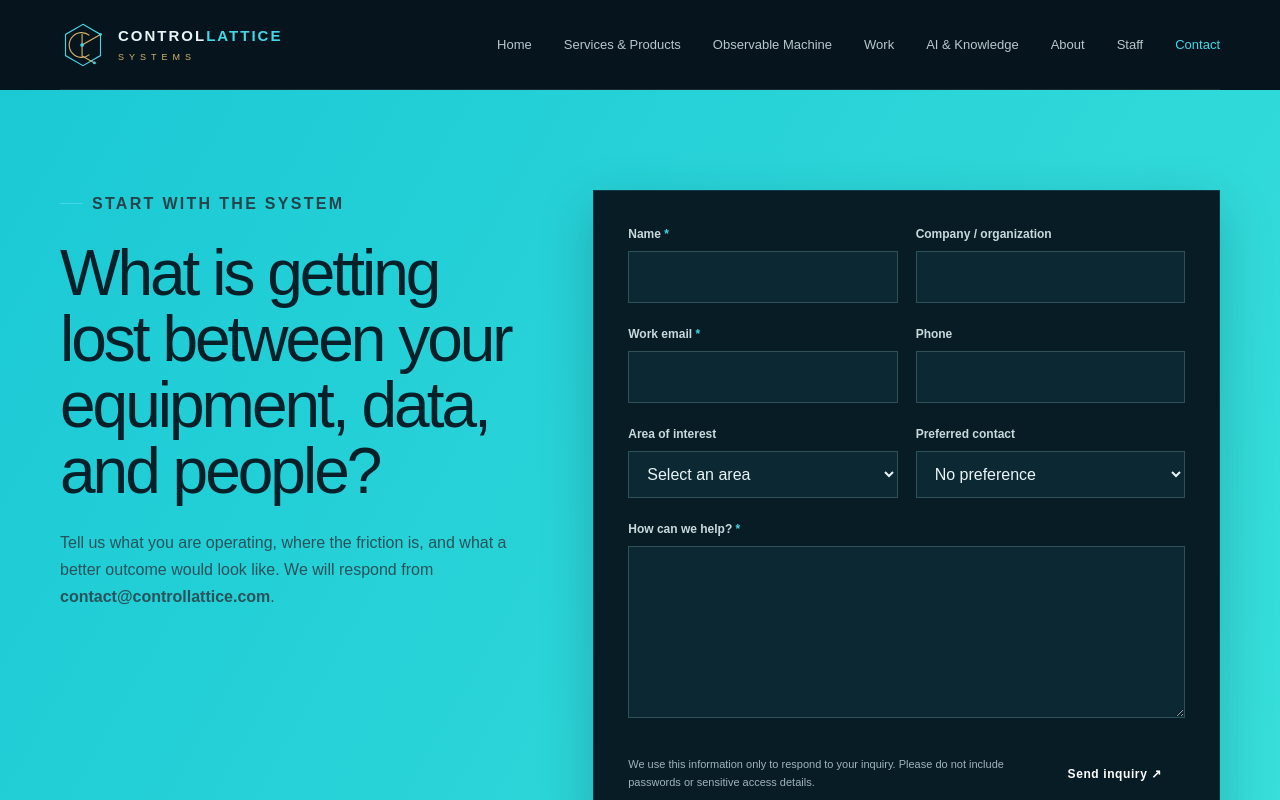
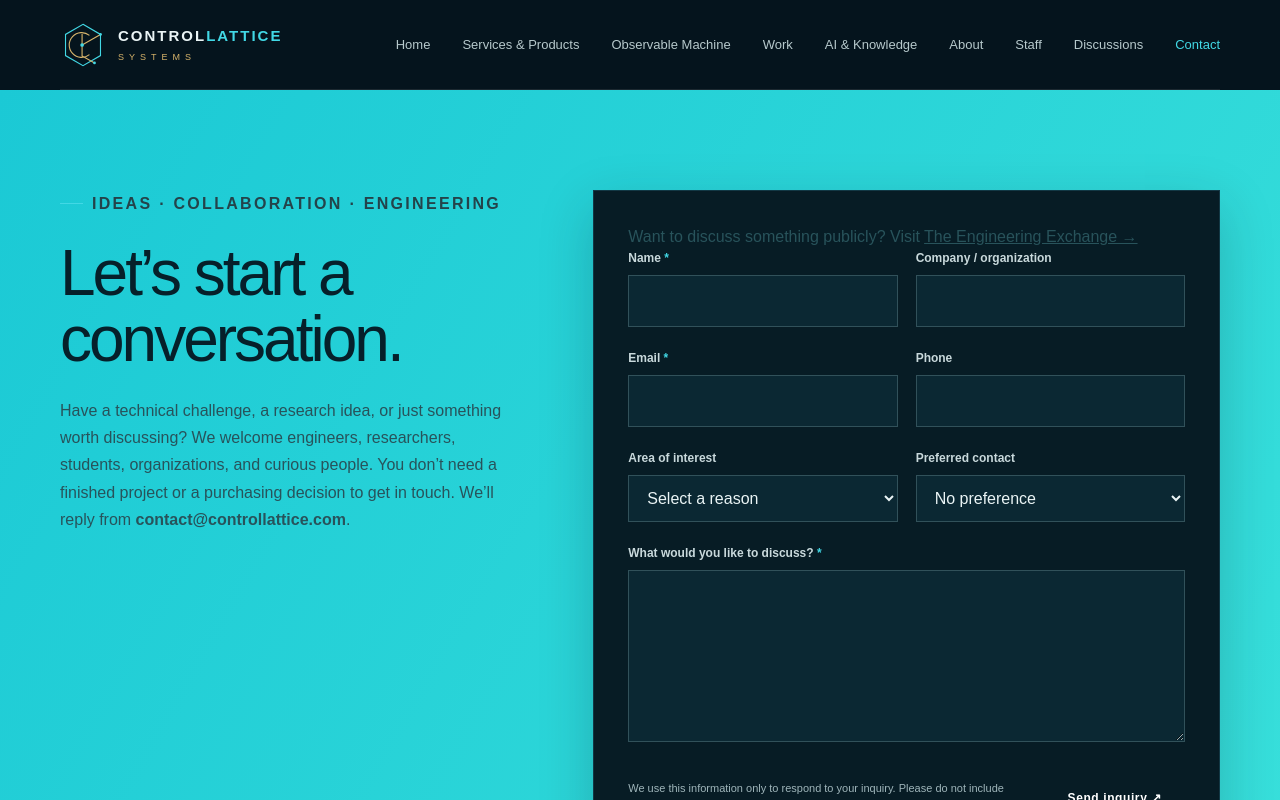
Before and after one commit to Rainer1370/Controllattice-systems, a Next.js app: page /contact in a window 1280 px wide. Shown: the top 800 px of the page. Built offline with nearby package versions, Linux system fonts and the light colour scheme.

Commit message:
Launch Engineering Exchange and collaboration-friendly contact page (#1)
* Make contact page welcoming for collaboration and general inquiries

* Add Engineering Exchange landing page with topics and community guidelines

* Add Engineering Exchange to site navigation

```diff
--- a/app/contact/page.tsx
+++ b/app/contact/page.tsx
@@ -84,18 +84,18 @@ export default function Contact() {
         <div className="shell contact-grid">
           <div className="contact-intro">
             <p className="eyebrow">
-              <i /> Start with the system
+              <i /> Ideas · Collaboration · Engineering
             </p>
             <h1>
-              What is getting lost between your equipment, data, and people?
+              Let’s start a conversation.
             </h1>
             <p>
-              Tell us what you are operating, where the friction is, and what a
-              better outcome would look like. We will respond from{" "}
+              Have a technical challenge, a research idea, or just something worth discussing? We welcome engineers, researchers, students, organizations, and curious people. You don’t need a finished project or a purchasing decision to get in touch. We’ll reply from{" "}
               <strong>contact@controllattice.com</strong>.
             </p>
           </div>
           <form className="contact-form" onSubmit={submit} noValidate>
+            <p>Want to discuss something publicly? Visit <a href="/discussions" style={{textDecoration:"underline"}}>The Engineering Exchange →</a></p>
             {selectedService && <aside className="selected-service"><small>SELECTED SERVICE</small><h2>{selectedService.title}</h2><p>{selectedService.summary}</p></aside>}
             <div className="form-grid">
               <label>
@@ -121,7 +121,7 @@ export default function Contact() {
               </label>
               <label>
                 <span>
-                  Work email <b>*</b>
+                  Email <b>*</b>
                 </span>
                 <input
                   type="email"
@@ -143,7 +143,11 @@ export default function Contact() {
               <label>
                 <span>Area of interest</span>
                 <select name="interest" defaultValue="" ref={interestRef}>
-                  <option value="">Select an area</option>
+                  <option value="">Select a reason</option>
+                  <option>Research or engineering collaboration</option>
+                  <option>General question or technical discussion</option>
+                  <option>Consulting or project inquiry</option>
+                  <option>Product or technical support</option>
                   <option>Industrial controls & automation</option>
                   <option>EPICS integration & modernization</option>
                   <option>Digital twins & simulation</option>
@@ -172,7 +176,7 @@ export default function Contact() {
               </label>
               <label className="form-wide">
                 <span>
-                  How can we help? <b>*</b>
+                  What would you like to discuss? <b>*</b>
                 </span>
                 <textarea ref={messageRef} name="message" rows={6} maxLength={5000} required />
               </label>
--- /dev/null
+++ b/app/discussions/page.tsx
@@ -0,0 +1,20 @@
+import { SiteFooter, SiteHeader } from "../site-chrome";
+export const metadata = { title: "The Engineering Exchange", description: "Technical questions and conversations about controls, scientific facilities, digital twins, and practical engineering." };
+const topics = [
+  ["Controls & Automation", "Troubleshooting, SCADA, EPICS, instrumentation and commissioning"],
+  ["Scientific Facilities", "Accelerators, beamlines, fusion and research infrastructure"],
+  ["AI & Diagnostics", "Observability, fault analysis and responsible AI workflows"],
+  ["Digital Twins", "Simulation, model fidelity, validation and useful operator tools"],
+  ["General Engineering", "Questions, ideas, collaborations and lessons from the field"],
+];
+const prompts = [
+  ["Detection is not diagnosis", "What evidence helps you separate a symptom from its root cause?"],
+  ["Digital twins that operators actually use", "What makes a model useful beyond a demonstration?"],
+  ["Accelerator controls and fusion machines", "Where can scientific-controls experience transfer across fields?"],
+];
+const repo = "https://github.com/Rainer1370/Controllattice-systems";
+export default function Discussions() { return <main className="science-theme"><SiteHeader active="discussions" />
+<section className="science-page-hero"><div className="shell"><p className="eyebrow">OPEN TECHNICAL CONVERSATIONS</p><h1>The Engineering <em>Exchange</em></h1><p>Bring a question, share a practical lesson, or explore an idea with engineers and curious people. Good discussions start with curiosity, not a sales pitch.</p><div className="actions"><a className="button" href={repo+"/discussions"} target="_blank" rel="noreferrer">Browse discussions ↗</a><a className="button ghost" href="/contact?interest=Research%20or%20engineering%20collaboration">Discuss a collaboration →</a></div></div></section>
+<section className="science-content"><div className="shell"><h2>Explore a topic</h2><div className="science-card-grid">{topics.map(([title,desc])=><article className="science-card" key={title}><small>ENGINEERING EXCHANGE</small><h3>{title}</h3><p>{desc}</p><a href={repo+"/discussions"} target="_blank" rel="noreferrer">Join the conversation ↗</a></article>)}</div>
+<div style={{marginTop:64}}><p className="eyebrow">CONVERSATION STARTERS</p><h2>Questions worth exploring</h2><div className="science-card-grid">{prompts.map(([title,desc])=><article className="science-card" key={title}><h3>{title}</h3><p>{desc}</p><a href={repo+"/discussions"} target="_blank" rel="noreferrer">Discuss ↗</a></article>)}</div></div>
+<div style={{marginTop:64,maxWidth:800}}><h2>How this community works</h2><p>We welcome thoughtful questions, respectful disagreement, practical experience, and research-informed discussion. Please do not share credentials, proprietary system details, restricted facility information, or anyone's personal information.</p><p>Our first version uses GitHub Discussions for public conversations and moderation. A free GitHub account is needed to participate. The community will open once Discussions is enabled in the repository.</p><p>Prefer a private conversation? <a href="/contact" style={{textDecoration:"underline"}}>Contact Control Lattice →</a></p></div></div></section><SiteFooter /></main>; }
--- a/app/site-chrome.tsx
+++ b/app/site-chrome.tsx
@@ -1,4 +1,4 @@
-type Page = "home" | "products" | "work" | "ai" | "about" | "staff" | "contact" | "observable";
+type Page = "home" | "products" | "work" | "ai" | "about" | "staff" | "contact" | "observable" | "discussions";
 
 function Mark() { return <svg className="mark" viewBox="0 0 100 100" aria-hidden="true"><path d="M50 5 88 27v46L50 95 12 73V27Z"/><path d="M64 29a27 27 0 1 0 0 42M48 26v48l27 15M48 50l40-23"/><circle cx="48" cy="50" r="4"/><circle cx="88" cy="27" r="3"/><circle cx="75" cy="89" r="3"/></svg>; }
 export function Brand() { return <span className="brand"><Mark/><span><strong>CONTROL<i>LATTICE</i></strong><small>SYSTEMS</small></span></span>; }
@@ -11,6 +11,7 @@ const links: { key: Page; label: string; href: string }[] = [
   { key: "ai", label: "AI & Knowledge", href: "/ai" },
   { key: "about", label: "About", href: "/about" },
   { key: "staff", label: "Staff", href: "/staff" },
+  { key: "discussions", label: "Discussions", href: "/discussions" },
   { key: "contact", label: "Contact", href: "/contact" },
 ];
 
```
